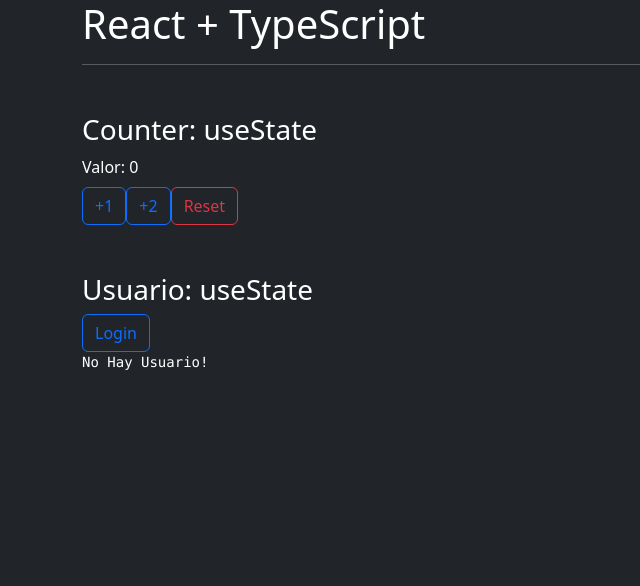
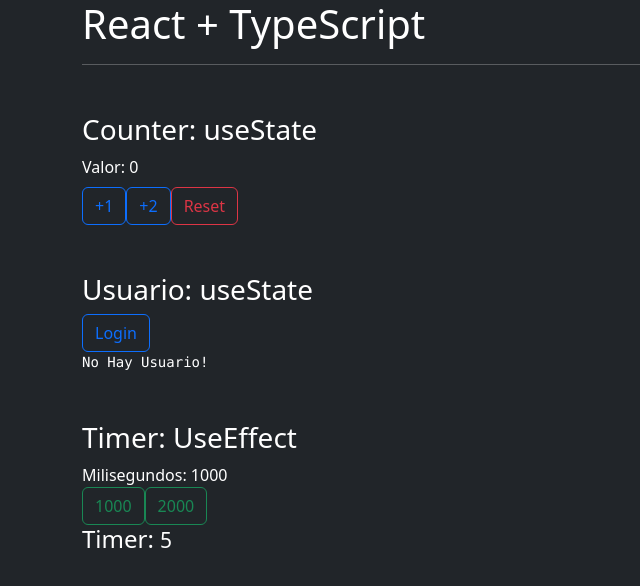
Before and after one commit to Alquimista-07/React-TypeScript-Crear-aplicacion-de-React-con-Typescript, a React (Create React App) app in the folder React+TS/mi-app/: page / in a window 1280 px wide. Shown: the top 586 px of the page, without its empty margins (0-640 px from the left). Built offline with nearby package versions, Linux system fonts and the light colour scheme.

Commit message:
React + TypeScript: useEffect + useRef + Custom Props

```diff
--- a/React+TS/mi-app/src/App.tsx
+++ b/React+TS/mi-app/src/App.tsx
@@ -1,5 +1,7 @@
 import { Counter } from './components/Counter';
 import { Usuario } from './components/Usuario';
+
+import { TimerPadre } from './components/TimerPadre';
 
 function App() {
   return (
@@ -13,9 +15,13 @@
       {/* Importamos el componente y recordemos que podemos cerrar la etiqueta solo con /> sin indicar el nombre del componente
           y admás recordemos que siempre se tiene que realizar el cierre de las etiquetas */
       }
+      { /* useState */ }
       <Counter/>
 
       <Usuario/>
+
+      { /* useEffect - useRef */ }
+      <TimerPadre/>
 
     </>
   );
--- /dev/null
+++ b/React+TS/mi-app/src/components/Timer.tsx
@@ -0,0 +1,70 @@
+import { useState, useEffect, useRef } from "react";
+
+/*
+El hook useEfect sirve cuando nosotros vamos a tener cambios la interfaz, por ejemplo
+cuando tipeo algo en un input quiero que vaya mostrando en o otro mensaje por consola
+lo que voy tipeando. Es decir por ejemplo que vamos a ejecutar una función cada vez
+que el valor del input cambie.
+
+En este caso el use efect va a estar pendiente del componente donde se esta usando,
+adicionalmente si no especificamos el arreglo vacío [], es decir:
+
+    useEffect( () => {
+      console.log('render');
+    });
+
+Va a estar siempre pendiente y en este caso cada vez que el input cambie va a mostrar el
+consol.log('rencer'), pero si no queremos dicho comportamiento y que se ejecute un sola
+vez cuando se crea el componente especificamos el arreglo vacío antes mencionado.
+
+Por lo tanto su primer parámetro sería una función normal o una arrow function y en caso de que
+solo lo queremos ejecutar la primera vez que se crea el componente especificariamos como segundo
+argumento el arreglo vacío.
+
+Ejemplo:
+
+      useEffect( () => {
+        console.log('render');
+      }, [ ]);
+
+
+También si por ejemplo si quiero que el useEffect se ejecute cuando un por ejemplo counter cambie, es decir, cuando se vaya
+incrementando no cuando el input cambie, entonces para ello lo podemos especificar en el arreglo
+
+      useEffect( () => {
+        console.log('render');
+      }, [ counter ]);
+*/
+
+type TimerArgs = {
+    milisegundos: number
+}
+
+
+export const Timer = ( { milisegundos }: TimerArgs ) => {
+
+    const [segundos, setSegundos] = useState(0);
+
+    // El useRef crea una referencia que no importa cuantas veces se reconstruya el componente, siempre va a ser el mismo
+    // puntero en memoria.
+    const ref = useRef<NodeJS.Timeout>();
+
+    // El useEffect tiene internamente un callback
+    useEffect( () => {
+
+        // Ahora lo que hacemos es revisar si el ref.current existe va a ejecutar el clearInterval
+        // Por lo tanto cada vez que cambie el argumento en el useEffect se va a limpiar el intervalo
+        ref.current && clearInterval( ref.current );
+
+      ref.current = setInterval( () => setSegundos( s => s + 1) , milisegundos );
+
+    // y luego una serie de dependencias las cuales sirven para saber cuando tengo que volver a disparar el useEffect
+    }, [ milisegundos ])
+
+
+  return (
+    <>
+        <h4>Timer: <small>{ segundos }</small></h4>
+    </>
+  )
+}
--- /dev/null
+++ b/React+TS/mi-app/src/components/TimerPadre.tsx
@@ -0,0 +1,37 @@
+import { useState } from 'react'
+import { Timer } from './Timer'
+
+/*
+El hook useRef de React es una herramienta útil para crear y manipular referencias a elementos del DOM en una aplicación de
+React. Una referencia es simplemente una forma de obtener acceso a un elemento específico en el DOM, y puede ser utilizada
+para modificar su comportamiento o estilo.
+
+Uno de los usos más comunes de useRef es para crear una referencia a un elemento de entrada en un formulario y luego utilizar
+esa referencia para obtener el valor de ese elemento en una función de manejo de eventos.
+*/
+export const TimerPadre = () => {
+
+    const [milisegundos, setMilisegundos] = useState(1000);
+
+  return (
+    <div className="mt-5">
+        <h3>Timer: UseEffect</h3>
+
+        <span>Milisegundos: { milisegundos }</span>
+
+        <br />
+
+        <button className='btn btn-outline-success'
+                onClick={ () => setMilisegundos(1000) }>
+            1000
+        </button>
+
+        <button className='btn btn-outline-success'
+                onClick={ () => setMilisegundos(2000) }>
+            2000
+        </button>
+
+        <Timer milisegundos = { milisegundos }/>
+    </div>
+  )
+}
```
